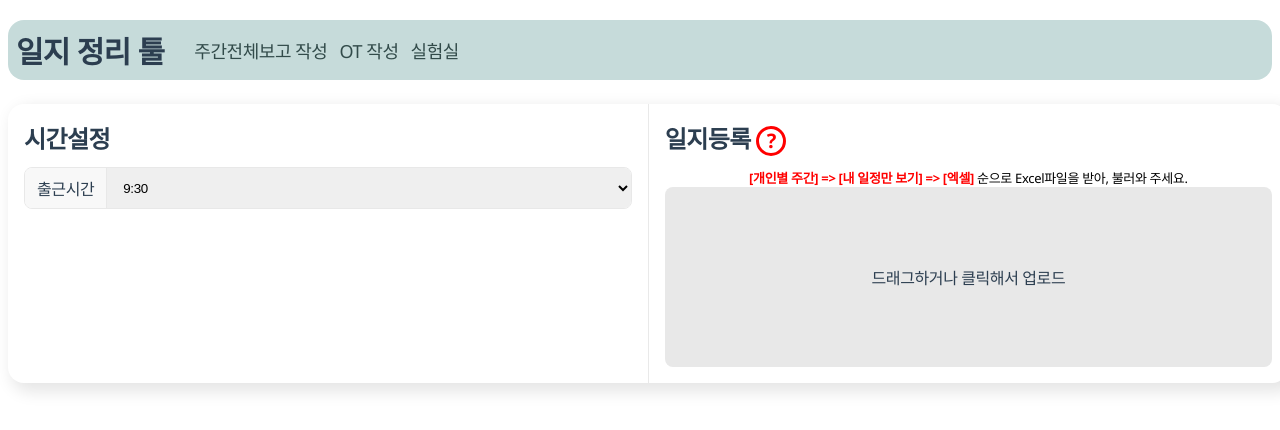
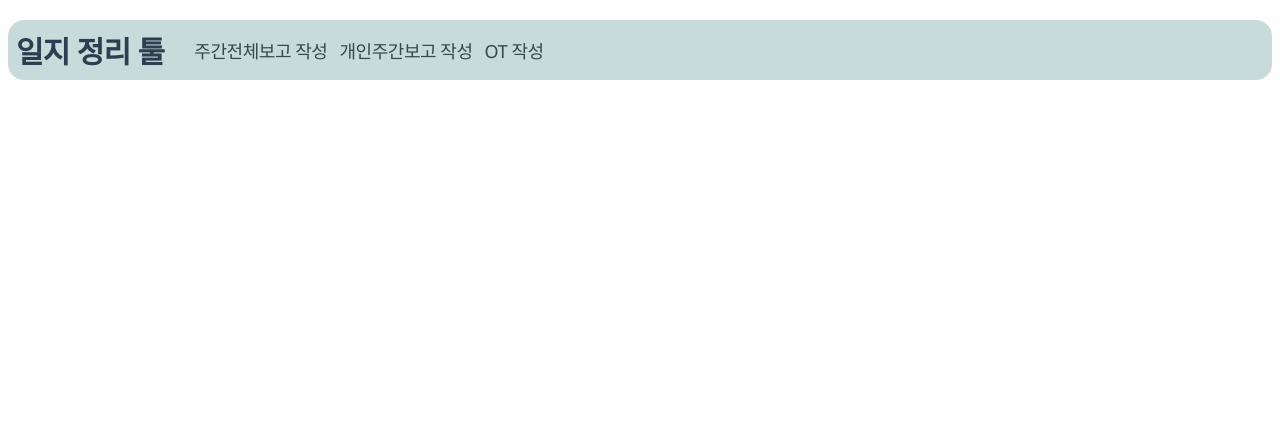
Before and after one commit to teller2016/vue-fe-overtime, a Vue app: page /week in a window 1280 px wide. Shown: the top 430 px of the page. Built offline with nearby package versions, Linux system fonts and the light colour scheme.

Commit message:
feat: 페이지 추가 및 정리

```diff
--- a/src/components/NavigationBar.vue
+++ b/src/components/NavigationBar.vue
@@ -3,41 +3,16 @@
     <h1 class="nav__title">일지 정리 툴</h1>
 
     <ul class="nav__list">
-      <!-- <li class="nav__item">
-        <router-link
-          class="nav__link"
-          active-class="active"
-          :to="{ name: 'Week' }"
-        >
-          주간보고 작성
-        </router-link>
-      </li> -->
       <li class="nav__item">
-        <router-link
-          class="nav__link"
-          active-class="active"
-          :to="{ name: 'WeekAll' }"
-        >
-          주간전체보고 작성
+        <router-link class="nav__link" active-class="active" :to="{ name: 'WeekAll' }"> 주간전체보고 작성 </router-link>
+      </li>
+      <li class="nav__item">
+        <router-link class="nav__link" active-class="active" :to="{ name: 'PersonalWeek' }">
+          개인주간보고 작성
         </router-link>
       </li>
       <li class="nav__item">
-        <router-link
-          class="nav__link"
-          active-class="active"
-          :to="{ name: 'OT' }"
-        >
-          OT 작성
-        </router-link>
-      </li>
-      <li class="nav__item">
-        <router-link
-          class="nav__link"
-          active-class="active"
-          :to="{ name: 'Test' }"
-        >
-          실험실
-        </router-link>
+        <router-link class="nav__link" active-class="active" :to="{ name: 'OT' }"> OT 작성 </router-link>
       </li>
     </ul>
   </nav>
--- /dev/null
+++ b/src/composables/pages/personalWeek/index.js
@@ -0,0 +1,7 @@
+const personalWeekComposable = () => {
+  const a = 1;
+
+  return { a };
+};
+
+export default personalWeekComposable;
--- /dev/null
+++ b/src/pages/personalWeek/index.vue
@@ -0,0 +1,12 @@
+<template>
+  <div>개인 주간보고 작성</div>
+  {{ a }}
+</template>
+
+<script setup>
+  import personalWeekComposable from '@/composables/pages/personalWeek/index';
+
+  const { a } = personalWeekComposable();
+</script>
+
+<style lang="scss" scoped></style>
--- a/src/pages/test/index.vue
+++ /dev/null
@@ -1,11 +0,0 @@
-<template>
-<div>기능 실험실</div>
-</template>
-
-<script setup lang='ts'>
-
-</script>
-
-<style lang='scss' scoped>
-
-</style>
--- a/src/pages/week/index.vue
+++ /dev/null
@@ -1,312 +0,0 @@
-<template>
-  <div class="sb__container">
-    <!-- 옵션 영역 -->
-    <div class="container__box">
-      <div class="sb__options">
-        <div class="sb__option">
-          <header class="option__header">시간설정</header>
-
-          <div class="option__content">
-            <SelectElement
-              selectTitle="출근시간"
-              selectName="start-tiem"
-              :items="workStartTimeList"
-              v-model="workEndTime"
-            >
-            </SelectElement>
-          </div>
-        </div>
-
-        <div class="sb__option">
-          <header class="option__header">
-            일지등록
-            <NotificationPopup>
-              <p class="sb__guide__text">
-                * 작성하려는 주의 일지를
-                <em>[개인별 주간] => [내 일정만 보기] => [엑셀]</em>로 받아서 등록해주세요.
-              </p>
-              <figure class="sb__guide__img">
-                <img src="../../assets/images/weekGuide.png" alt="" />
-              </figure>
-            </NotificationPopup>
-          </header>
-
-          <div class="option__content">
-            <p class="sb__options__guide">
-              <em>[개인별 주간] => [내 일정만 보기] => [엑셀]</em> 순으로 Excel파일을 받아, 불러와 주세요.
-            </p>
-            <DragDrop @get-excel-data="getExcelData" />
-          </div>
-        </div>
-      </div>
-    </div>
-
-    <div class="sb__result">
-      <div class="result__chart result__chart--bar" v-if="Object.keys(barChartData).length">
-        <Chart :data="barChartData" :options="barChartOptions" type="bar" />
-      </div>
-      <div class="result__chart result__chart--round" v-if="Object.keys(roundChartData).length">
-        <Chart :data="roundChartData" :options="roundChartOptions" type="round" />
-      </div>
-
-      <div class="result__summary" v-if="Object.keys(summaryData).length">
-        <div class="summary__box">
-          <h3 class="summary__header">
-            요약
-            <ButtonElement type="button" class="summary__copy" size="xxs" line="black" @on-click="onCopyText"
-              >복사</ButtonElement
-            >
-          </h3>
-
-          <div class="summary__content" ref="summaryText">
-            <template v-for="(item, index) in summaryData" :key="index">
-              <dl class="summary__list">
-                <dt class="summary__name">[{{ item.name }}]</dt>
-                <dd class="summary__data" v-if="item.T != 0">T: {{ item.T }}</dd>
-                <dd class="summary__data" v-if="item.OT != 0">OT: {{ item.OT }}</dd>
-              </dl>
-              <br />
-            </template>
-          </div>
-        </div>
-
-        <div class="summary__box">
-          <h3 class="summary__header">총합</h3>
-
-          <div class="summary__content">
-            <dl class="summary__list">
-              <dd class="summary__error" v-if="summaryTotalData.T != 40">
-                *T 전체 합이 40시간이 아닙니다!<br />(연차,휴일 혹은 데이터 확인 필요)
-              </dd>
-              <dd class="summary__data">T: {{ summaryTotalData.T }}</dd>
-              <dd class="summary__data">OT: {{ summaryTotalData.OT }}</dd>
-            </dl>
-          </div>
-        </div>
-      </div>
-    </div>
-  </div>
-</template>
-
-<script>
-  import { ref, watch } from 'vue';
-  import Chart from '@/components/utils/Chart.vue';
-  import SelectElement from '@/components/elements/SelectElement.vue';
-  import ButtonElement from '@/components/elements/ButtonElement.vue';
-  import DragDrop from '@/components/DragDrop.vue';
-  import NotificationPopup from '@/components/utils/NotificationPopup.vue';
-  // import filterWeekExcelData from "@/composables/filterWeekExcel";
-  import { filterWeekAllExcel } from '@/composables/filterWeekAllExcel';
-  import {
-    convertToBarChartData,
-    convertToRoundChartData,
-    getSummaryData,
-    getSummaryTotalData,
-  } from '@/composables/convertToChartData';
-  import { copyText } from '@/composables/copyText';
-
-  export default {
-    components: {
-      SelectElement,
-      DragDrop,
-      NotificationPopup,
-      Chart,
-      ButtonElement,
-    },
-    setup() {
-      // 출근시간 데이터 목록
-      const workStartTimeList = [
-        {
-          text: '9',
-          value: 18,
-          selected: false,
-        },
-        {
-          text: '9:30',
-          value: 18.5,
-          selected: true,
-        },
-        {
-          text: '10:00',
-          value: 19,
-          selected: false,
-        },
-      ];
-
-      const workEndTime = ref(workStartTimeList[1].value);
-      const excelData = ref('');
-      const filteredExcelData = ref('');
-
-      const barChartData = ref({});
-      const barChartOptions = ref({
-        responsive: true,
-        scales: {
-          y: {
-            stacked: true,
-          },
-        },
-        plugins: {
-          title: {
-            display: true,
-            text: '요일별 T/OT',
-            font: {
-              size: 20,
-            },
-            padding: {
-              bottom: 5,
-            },
-          },
-        },
-      });
-
-      const roundChartData = ref({});
-      const roundChartOptions = ref({
-        cutoutPercentage: 85, // 차트의 굵기
-        plugins: {
-          title: {
-            display: true,
-            text: '전체 T/OT 합',
-            font: {
-              size: 20,
-            },
-            padding: {
-              bottom: 5,
-            },
-          },
-        },
-      });
-
-      const summaryData = ref({});
-      const summaryText = ref(null);
-
-      const summaryTotalData = ref({});
-
-      const getExcelData = (data) => {
-        excelData.value = data;
-
-        filteredExcelData.value = filterWeekAllExcel(data, workEndTime.value);
-        barChartData.value = convertToBarChartData(filteredExcelData.value);
-        roundChartData.value = convertToRoundChartData(filteredExcelData.value);
-        summaryData.value = getSummaryData(filteredExcelData.value);
-        summaryTotalData.value = getSummaryTotalData(filteredExcelData.value);
-      };
-
-      watch(workEndTime, () => {
-        if (!excelData.value) return;
-        filteredExcelData.value = filterWeekAllExcel(excelData.value, workEndTime.value);
-        barChartData.value = convertToBarChartData(filteredExcelData.value);
-        roundChartData.value = convertToRoundChartData(filteredExcelData.value);
-        summaryData.value = getSummaryData(filteredExcelData.value);
-        summaryTotalData.value = getSummaryTotalData(filteredExcelData.value);
-      });
-
-      const onCopyText = () => {
-        let textContent = summaryText.value.textContent.trim();
-
-        let count = 0;
-        textContent = textContent.replace(/\[/g, (match) => {
-          count++;
-          return count === 1 ? match : '\n\n[';
-        });
-        textContent = textContent.replaceAll('] T', ']\nT');
-        textContent = textContent.replaceAll(' OT', '\nOT');
-        copyText(textContent);
-      };
-
-      return {
-        workStartTimeList,
-        workEndTime,
-        getExcelData,
-        barChartData,
-        barChartOptions,
-        roundChartData,
-        roundChartOptions,
-        summaryData,
-        onCopyText,
-        summaryText,
-        summaryTotalData,
-      };
-    },
-  };
-</script>
-
-<style lang="scss" scoped>
-  .sb {
-    &__container {
-      width: 1280px;
-      margin: 0 auto;
-    }
-
-    &__result {
-      display: flex;
-      justify-content: space-between;
-      gap: 12px;
-      margin-top: 8px;
-
-      .result {
-        &__chart {
-          display: inline-block;
-          flex-shrink: 0;
-          margin-top: 8px;
-          height: 350px;
-
-          &--bar {
-            width: 700px;
-          }
-        }
-
-        &__summary {
-          width: 200px;
-          .summary {
-            &__box {
-              border: 1px solid $pRed;
-              background: $pPurple;
-              border-radius: 8px;
-              padding: 8px;
-
-              &:not(:first-of-type) {
-                margin-top: 8px;
-              }
-            }
-
-            &__header {
-              position: relative;
-              margin-bottom: 5px;
-              font-weight: 700;
-              font-size: 20px;
-            }
-
-            &__list {
-              text-align: left;
-
-              &:not(:first-of-type) {
-                margin-top: 8px;
-              }
-            }
-
-            &__name {
-              font-weight: 700;
-              font-size: 18px;
-            }
-
-            &__error {
-              color: $red;
-              font-size: 12px;
-              margin-bottom: 6px;
-            }
-
-            &__data {
-              font-size: 18px;
-            }
-
-            &__copy {
-              position: absolute;
-              right: 12px;
-              top: 4px;
-            }
-          }
-        }
-      }
-    }
-  }
-</style>
--- a/src/router/index.js
+++ b/src/router/index.js
@@ -1,42 +1,29 @@
-import { createRouter, createWebHistory } from "vue-router";
-import Home from "../pages/index.vue";
-import Week from "../pages/week/index.vue";
-import WeekAll from "../pages/weekAll/index.vue";
-import OT from "../pages/ot/index.vue";
-import Test from "../pages/test/index.vue";
-
+import { createRouter, createWebHistory } from 'vue-router';
+import WeekAll from '../pages/weekAll/index.vue';
+import OT from '../pages/ot/index.vue';
+import PersonalWeek from '../pages/personalWeek/index.vue';
 
 const router = createRouter({
   history: createWebHistory(),
   routes: [
-    // {
-    //   path: "/", //url
-    //   name: "Home",
-    //   component: Home,
-    // },
     {
-      path: "/",
-      redirect: "/weekAll",
+      path: '/',
+      redirect: '/weekAll',
     },
     {
-      path: "/week", //url
-      name: "Week",
-      component: Week,
-    },
-    {
-      path: "/weekAll", //url
-      name: "WeekAll",
+      path: '/weekAll',
+      name: 'WeekAll',
       component: WeekAll,
     },
     {
-      path: "/ot",
-      name: "OT",
-      component: OT,
+      path: '/personalWeek',
+      name: 'PersonalWeek',
+      component: PersonalWeek,
     },
     {
-      path: "/test",
-      name: "Test",
-      component: Test,
+      path: '/ot',
+      name: 'OT',
+      component: OT,
     },
   ],
 });
```
Lines whose indentation alone changed are shown as unchanged.
